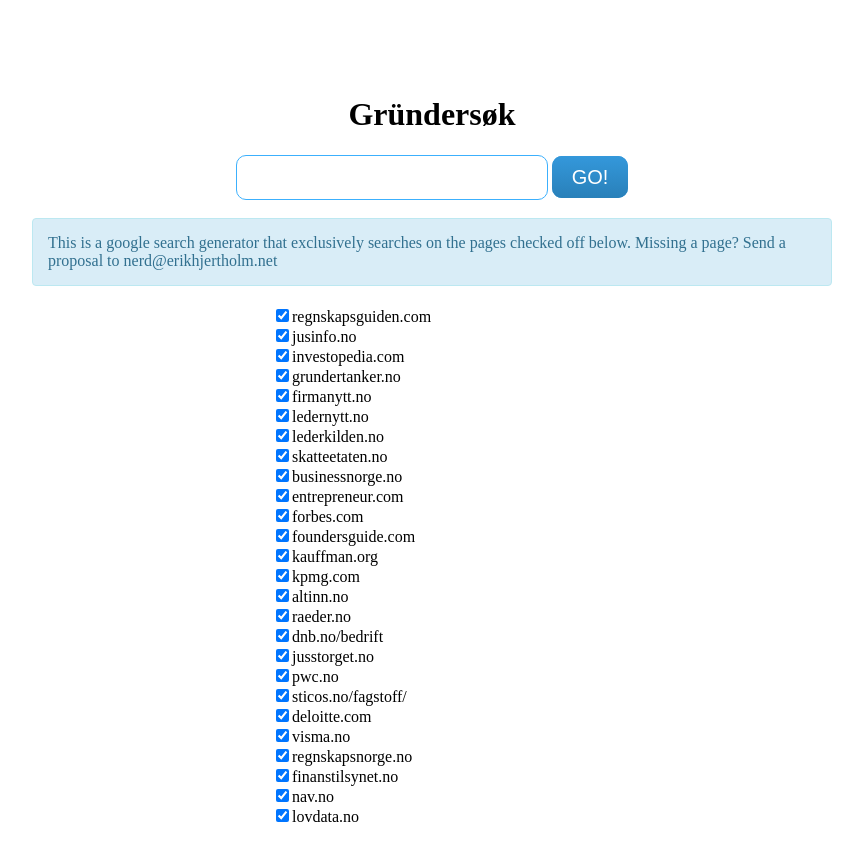
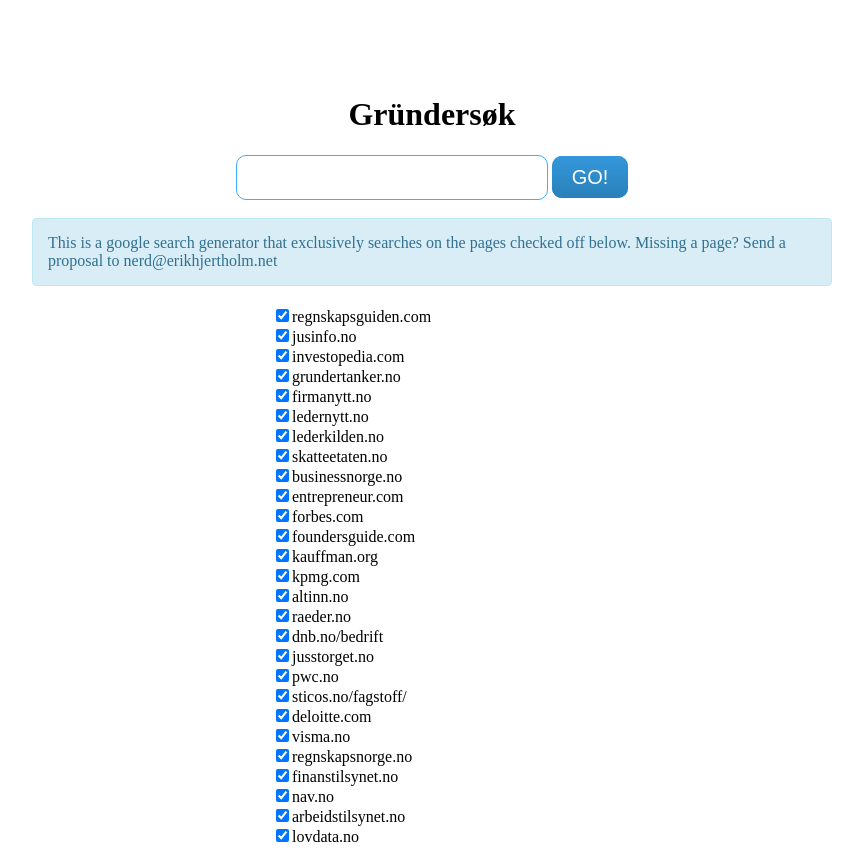
Before and after one commit to erikhjertholm/company, a plain HTML site: page index.html in a window 1280 px wide. Shown: the whole page, without its empty margins (208-1071 px from the left). Drawn offline with Linux system fonts and the light colour scheme.

Commit message:
Update index.html

```diff
--- a/index.html
+++ b/index.html
@@ -35,6 +35,7 @@
             "regnskapsnorge.no",
 	    "finanstilsynet.no",
 	    "nav.no",
+		"arbeidstilsynet.no",
             "lovdata.no",
         ];
     </script>
```
